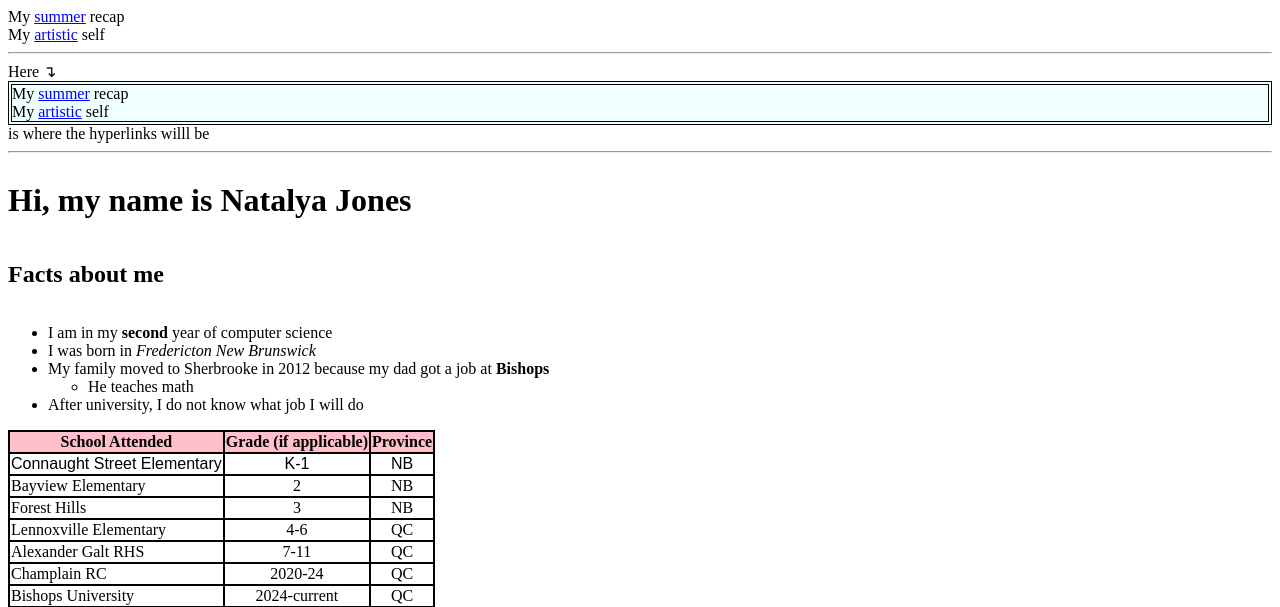
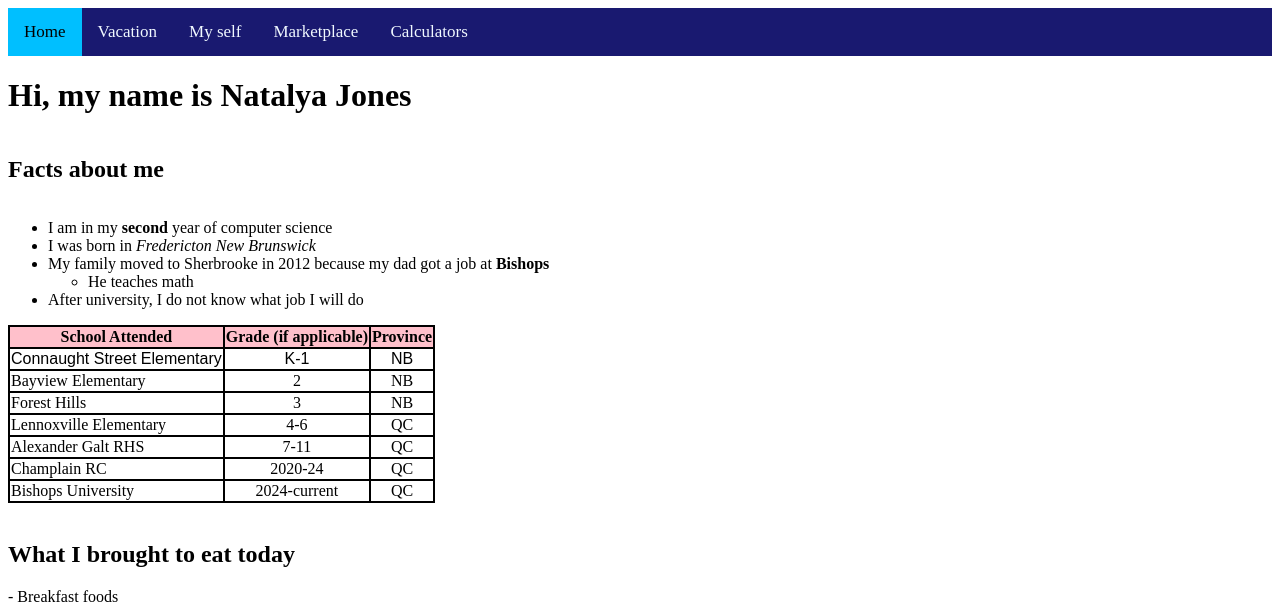
Before and after one commit to NJONES-CS203/NJONES-CS203.github.io, a PHP site: page / in a window 1280 px wide. Shown: the top 607 px of the page. Run offline with PHP 8.4, Linux system fonts and the light colour scheme.

Commit message:
finished part 3

```diff
--- a/index.html
+++ b/index.html
@@ -20,19 +20,12 @@
     </head>
     <body>
         <nav>
-            My <a href="vacation01.html"> summer</a> recap <br>
-            My <a href="artist.html"> artistic</a> self <br>
+            <a class="current" href="index.html"> Home</a>
+            <a href="vacation01.html"> Vacation</a>
+            <a href="artist.html"> My self</a>
+            <a href="marketplace.html"> Marketplace</a>
+            <a href="calculators.html"> Calculators</a>
         </nav>
-        <div> <!-- links -->
-            <hr>
-            Here &#8628; <br>
-            <div id="links">
-                My <a href="vacation01.html"> summer</a> recap <br>
-                My <a href="artist.html"> artistic</a> self <br>
-            </div>
-            is where the hyperlinks willl be
-            <hr>
-        </div>
 
         <div class="body_wrapper">
                 <h1> Hi, my name is Natalya Jones</h1>
--- a/my_style.css
+++ b/my_style.css
@@ -1,11 +1,11 @@
 /* LINKS */
 a:link{
-    color: blue;
-    text-decoration: underline;
+    color: aliceblue;
+    text-decoration: none;
 }
 a:visited{
-    color: blueviolet;
-    text-decoration: underline;
+    color: aliceblue;
+    text-decoration: none;
 }
 a:hover{
     color: orchid;
@@ -16,6 +16,26 @@ a:active{
     text-decoration: none;
 }
 
+/* NAVIGATION MENU */
+nav{
+    overflow: hidden;
+    background-color: midnightblue;
+}
+nav a{
+    float: left;
+    text-align: center;
+    padding: 14px 16px;
+    text-decoration: none;
+    font-size: 17px;
+}
+nav a:hover{
+    background-color:azure;
+    color:darkblue;
+}
+nav a.current{
+    background-color: deepskyblue;
+    color: black;
+}
 /* FOOTER */
 .Footer {
     position:sticky;
```
Also changed, not shown: artist.html (+7 -2 lines), vacation01.html (+7 -1 lines).
